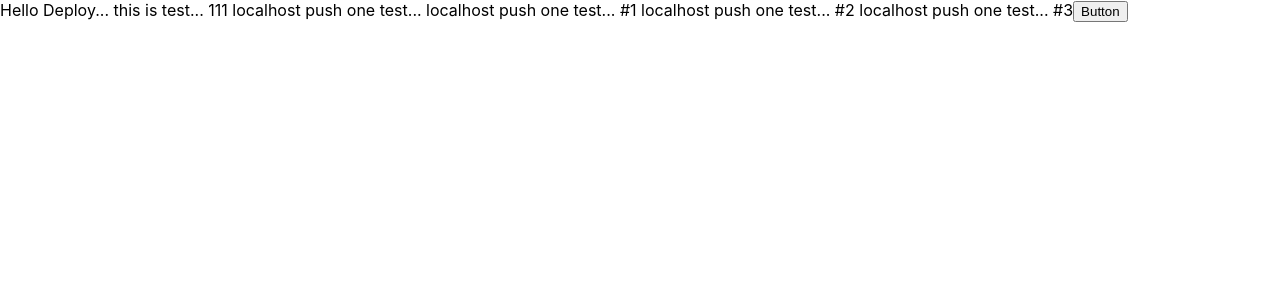
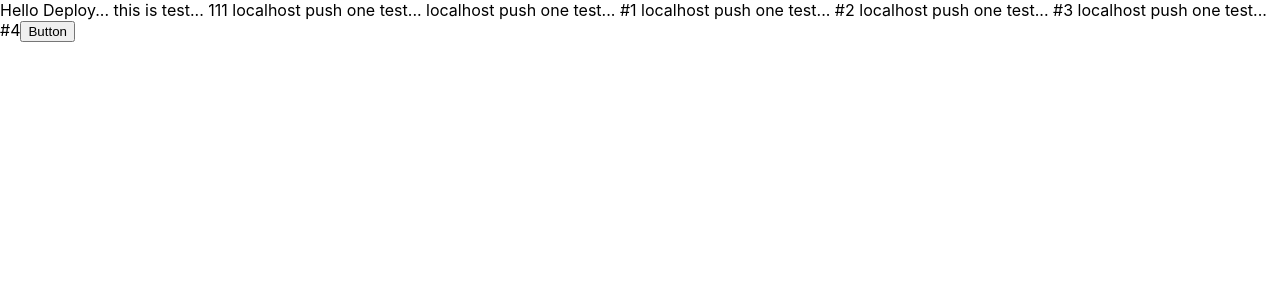
Before and after one commit to barry166/commit-test, a React (Vite) app: page / in a window 1280 px wide. Shown: the top 300 px of the page. Built offline with nearby package versions, Linux system fonts and the light colour scheme.

Commit message:
feat: jenkins webhook #4

```diff
--- a/src/App.jsx
+++ b/src/App.jsx
@@ -10,6 +10,7 @@ const App = () => {
         localhost push one test... #1
         localhost push one test... #2
         localhost push one test... #3
+        localhost push one test... #4
       <button type='primary' onClick={() => alert('button click')}>
         Button
       </button>
```
